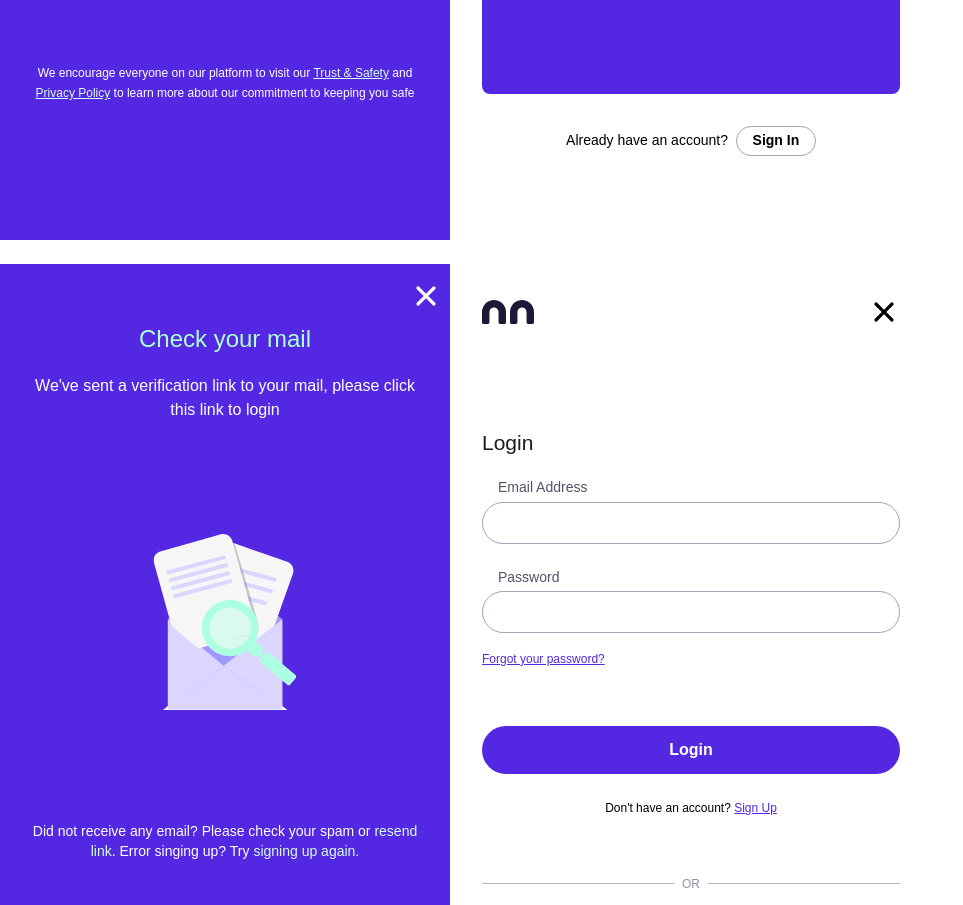
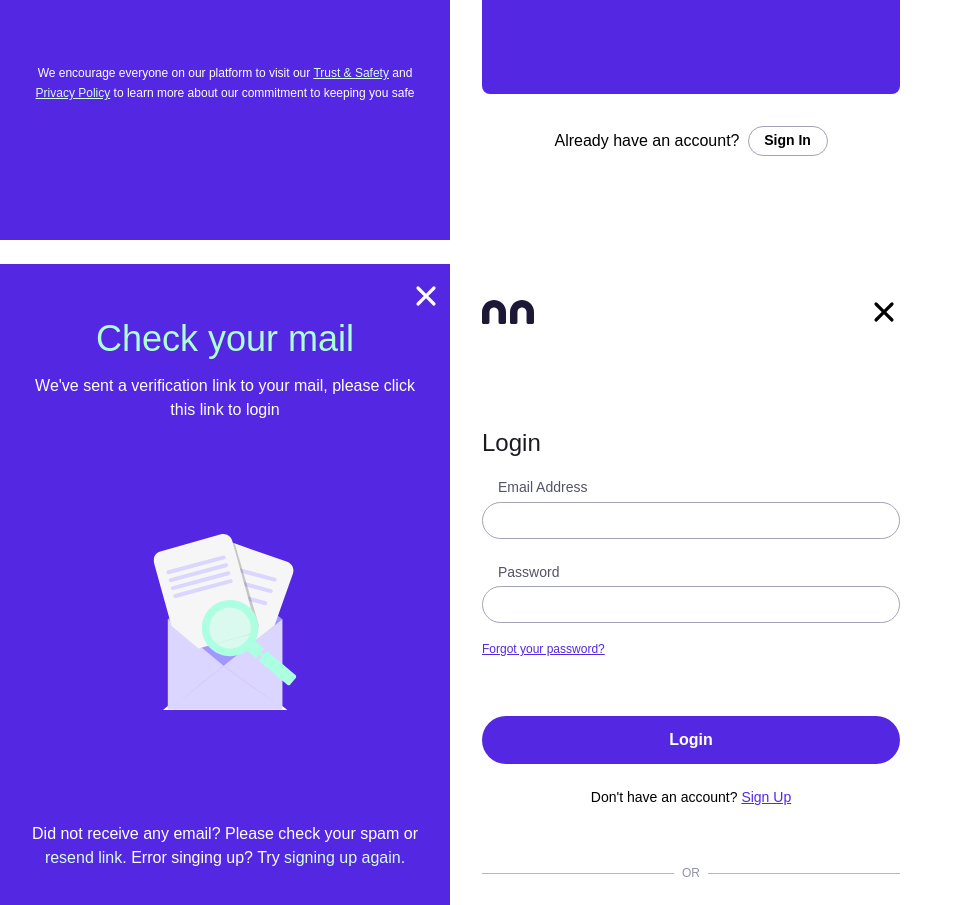
Before and after one commit to andres-codigo/nanny-nina, a Vue app: page /registration in a window 1280 px wide. Shown: the part 560-1465 px from the top of the page, without its empty margins (0-963 px from the left). Built offline with nearby package versions, Linux system fonts and the light colour scheme.

Commit message:
[config.js, vue] tailwind config comments updated/DOM and classes added to mirror design system

```diff
--- a/src/components/cards/LinkCard.vue
+++ b/src/components/cards/LinkCard.vue
@@ -7,8 +7,8 @@ import Image from './Image.vue'
 	<div class="flex pb-8">
 		<router-link :to="'/' + to" :class="class" class="inline-flex grow relative h-60 px-6 pt-3 rounded-lg focus:outline-none focus:ring-2 focus:ring-offset-2">
 			<div>
-				<h1 class="text-2xl font-semibold antialiased">{{ title }}</h1>
-				<p class="font-thin text-sm">{{ content }}</p>
+				<h2 class="text-2xl font-semibold antialiased">{{ title }}</h2>
+				<p class="font-thin text-base">{{ content }}</p>
 			</div>
 
 			<!--
--- a/src/components/form/InputField.vue
+++ b/src/components/form/InputField.vue
@@ -14,7 +14,7 @@
 				appearance-none block w-full
 				px-3 py-2
 				border border-gray-400 rounded-full
-				text-gray-600
+				text-sm	text-gray-600
 				focus:outline-none focus:ring-0 focus:ring-blue-500 focus:border-blue-500"
 			/>
 	</div>
--- a/src/pages/01-registration-onboarding-forgot-password/registration/pages/Login04.vue
+++ b/src/pages/01-registration-onboarding-forgot-password/registration/pages/Login04.vue
@@ -10,7 +10,7 @@ import Google from '../../../../assets/svg/other/google.vue'
 		<Header />
 		<main>
 			<div class="min-h-full flex flex-col justify-center py-12 mx-4 mt-8">
-				<h2 class="my-6 text-left text-2xl font-normal text-gray-900">Login</h2>
+				<h4 class="my-6 text-left text-3xl font-normal text-gray-900">Login</h4>
 				<form class="" action="#" method="POST">
 					<div class="m-0">
 						<InputField text="Email Address" />
@@ -26,7 +26,7 @@ import Google from '../../../../assets/svg/other/google.vue'
 							<ButtonPrimary text="Login" />
 						</div>
 						<div class="flex items-center justify-center">
-							<div class="text-xs font-light">Don't have an account? <span class="font-light text-blue-500 underline">Sign Up</span></div>
+							<div class="text-sm font-light">Don't have an account? <span class="font-light text-blue-500 underline">Sign Up</span></div>
 						</div>
 					</div>
 				</form>
--- a/src/pages/01-registration-onboarding-forgot-password/registration/pages/SignUp02.vue
+++ b/src/pages/01-registration-onboarding-forgot-password/registration/pages/SignUp02.vue
@@ -14,14 +14,12 @@ import ButtonOutlineDarkSmall from '../../../../components/buttons/ButtonOutline
 		</header>
 		<main>
 			<div class="min-h-full flex flex-col justify-center py-12 mx-4">
-				<h2 class="mb-2 text-left text-xl font-medium text-gray-900">Welcome to Nanny Nina</h2>
+				<h6 class="mb-2 text-left text-xl font-medium text-gray-900">Welcome to Nanny Nina</h6>
 				<LinkCard to="dashboard" class="text-black bg-green-500 hover:bg-green-400 focus:ring-green-400" title="Sign up as Parent/Host" content="Request Nanny, Childminder or Au pair" />
 				<LinkCard to="dashboard" class="text-white bg-blue-500 hover:bg-blue-400 focus:ring-blue-400" title="Sing up for Care jobs" content="Work as Nanny, Childminder or Au pair" />
 				<div class="flex items-center justify-center">
-					<div class="text-sm">
-						<span class="mr-2 font-thin">Already have an account?</span>
-						<ButtonOutlineDarkSmall text="Sign In" />
-					</div>
+					<span class="mr-2 font-thin">Already have an account?</span>
+					<ButtonOutlineDarkSmall text="Sign In" />
 				</div>
 			</div>
 		</main>
--- a/src/pages/01-registration-onboarding-forgot-password/registration/pages/VerificationMessage03.vue
+++ b/src/pages/01-registration-onboarding-forgot-password/registration/pages/VerificationMessage03.vue
@@ -11,7 +11,7 @@ import Mail from '../../../../assets/svg/mail/mail.vue'
 		</header>
 		<main>
 			<div class="min-h-full flex flex-col justify-center">
-				<h2 class="mb-6 text-center text-3xl font-medium text-green-500">Check your mail</h2>
+				<h2 class="mb-6 text-center text-6xl font-medium text-green-500">Check your mail</h2>
 				<div class="flex items-center justify-center mx-8">
 					<p class="font-light text-white text-center">We've sent a verification link to your mail, please click this link to login</p>
 				</div>
@@ -19,7 +19,7 @@ import Mail from '../../../../assets/svg/mail/mail.vue'
 					<Mail class="w-44 h-44" />
 				</div>
 				<div class="flex items-center justify-center mx-8">
-					<p class="font-light text-white text-sm text-center">Did not receive any email? Please check your spam or <span class="font-light text-green-200">resend link</span>.  Error singing up?  Try <span class="font-light text-green-200">signing up again.</span></p>
+					<p class="font-light text-white text-center">Did not receive any email? Please check your spam or <span class="font-light text-green-200">resend link</span>.  Error singing up?  Try <span class="font-light text-green-200">signing up again.</span></p>
 				</div>
 			</div>
 		</main>
--- a/tailwind.config.js
+++ b/tailwind.config.js
@@ -13,12 +13,12 @@ module.exports = {
 				'xs': ['0.75rem', '1.25rem'], /* 12px */
 				'sm': ['0.875rem', '1.2rem'], /* 14px */
       			'base': ['1rem', '1.4rem'], /* 16px */
-				'xl': ['1.125rem', '1.4rem'], /* 18px, for use with H6 */
-				'2xl': ['1.313rem', '1.4rem'], /* 21px, for use with H5 */
-				'3xl': ['1.5rem', '1.4rem'], /* 24px, for use with H4 */
-				'4xl': ['1.75rem', '1.4rem'], /* 28px, for use with H3 */
-				'5xl': ['2rem', '1.4rem'], /* 32px, for use with H2 */
-				'6xl': ['2.25rem', '1.4rem'], /* 36px, for use with H1 */
+				'xl': ['1.125rem', '1.4rem'], /* 18px - H6 */
+				'2xl': ['1.313rem', '1.4rem'], /* 21px - H5 */
+				'3xl': ['1.5rem', '1.4rem'], /* 24px - H4 */
+				'4xl': ['1.75rem', '1.4rem'], /* 28px - H3 */
+				'5xl': ['2rem', '1.4rem'], /* 32px - H2 */
+				'6xl': ['2.25rem', '1.4rem'], /* 36px - H1 */
 			},
 			spacing: {
 				"safe-top": "env(safe-area-inset-top)",
```
